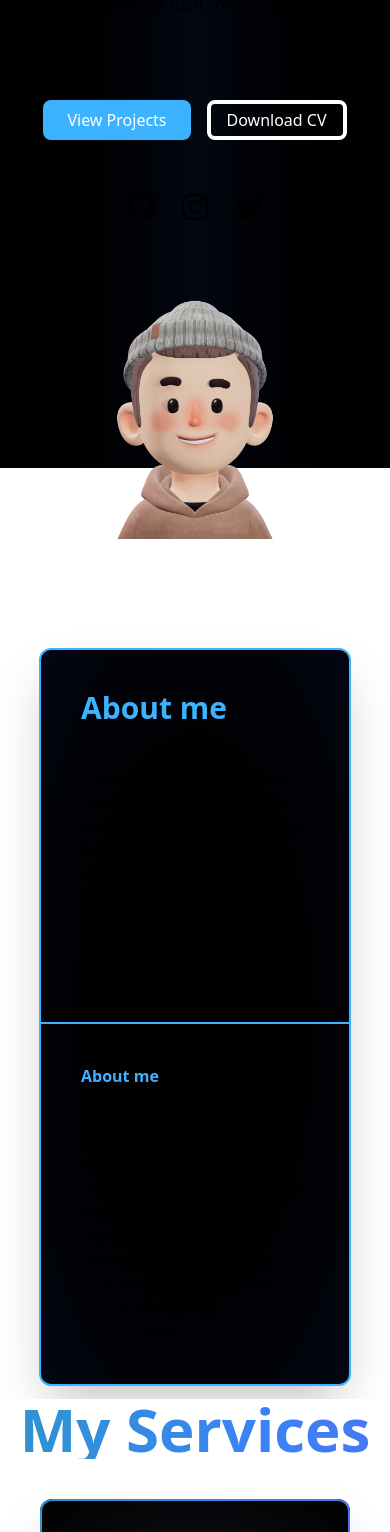
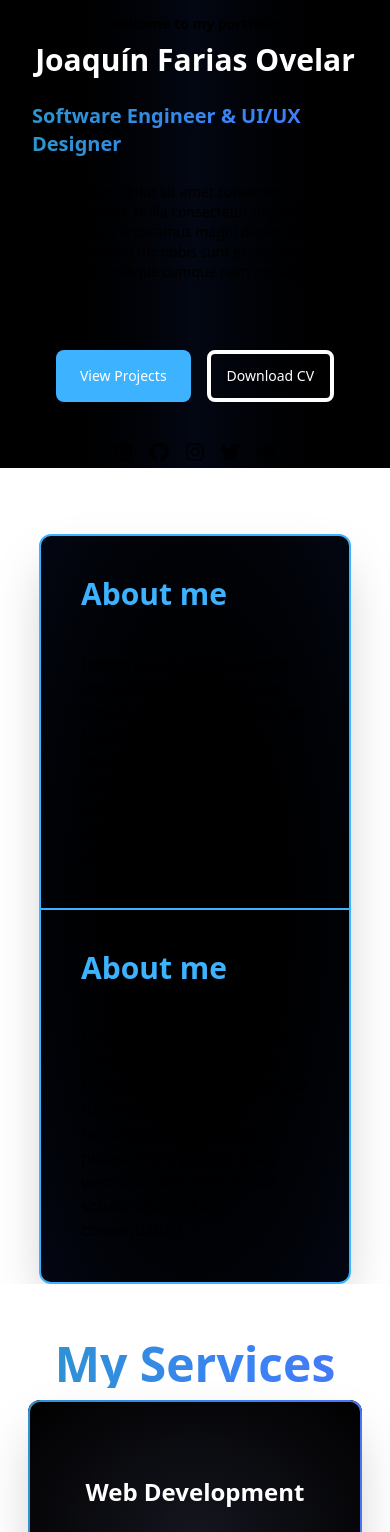
Before and after one commit to Joaco-art/Portfolio, a React (Vite) app: page / in a window 390 px wide. Shown: the part 376-1908 px from the top of the page. Built offline with nearby package versions, Linux system fonts and the light colour scheme.

Commit message:
Finishing

```diff
--- a/src/components/About.jsx
+++ b/src/components/About.jsx
@@ -2,18 +2,18 @@
 
 export default function About() {
     return (
-        <section className="flex flex-col items-center justify-center lg:snap-start w-screen h-screen overflow-hidden">
+        <section className="flex flex-col items-center justify-center lg:snap-start w-screen md:h-screen h-auto overflow-hidden p-0 md:p-10">
 
-            <div className="flex lg:flex-row flex-col items-center justify-center w-[80%] lg:h-[60%] h-auto bg-radial from-black  to-gray-950 rounded-xl mt-20 shadow-2xl border-2 border-primary">
+            <div className="flex lg:flex-row flex-col items-center justify-center w-[80%] lg:h-[60%] h-auto bg-radial from-black  to-gray-950 rounded-xl md:mt-20 mt-10 shadow-2xl border-2 border-primary">
 
                  <div className="flex flex-col items-start justify-start gap-10 p-10 w-full lg:w-[70%] h-full border-b-2 lg:border-r-2 border-primary lg:hover:w-[140%] duration-300">
                 <h2 className="lg:text-6xl text-3xl font-bold text-center text-primary">About me</h2>
-                <h3 className="lg:max-w-[70ch] max-w-[60ch] text-pretty lg:text-xl">Lorem ipsum dolor sit amet consectetur adipisicing elit. Deserunt, numquam, corrupti fugiat nisi nam sint repudiandae vel mollitia praesentium placeat quas vero iusto eos deleniti iste soluta officiis! Aut, consequatur?</h3>
+                <h3 className="lg:max-w-[70ch] max-w-[50ch] text-pretty lg:text-xl text-base">Lorem ipsum dolor sit amet consectetur adipisicing elit. Deserunt, numquam, corrupti fugiat nisi nam sint repudiandae vel mollitia praesentium placeat quas vero iusto eos deleniti iste soluta officiis! Aut, consequatur?</h3>
                 </div>
 
                 <div className="flex flex-col items-start justify-start gap-10 p-10  w-full lg:w-[70%] h-full lg:border-r-2 border-primary lg:hover:w-[140%] duration-300">
-                <h2 className="lg:text-6xl font-bold text-center text-primary">About me</h2>
-                <h3 className="max-w-[70ch] lg:text-xl">Lorem ipsum dolor sit amet consectetur adipisicing elit. Deserunt, numquam, corrupti fugiat nisi nam sint repudiandae vel mollitia praesentium placeat quas vero iusto eos deleniti iste soluta officiis! Aut, consequatur?</h3>
+                <h2 className="lg:text-6xl text-3xl font-bold text-center text-primary">About me</h2>
+                <h3 className="lg:max-w-[70ch] max-w-[50ch] text-pretty lg:text-xl text-base">Lorem ipsum dolor sit amet consectetur adipisicing elit. Deserunt, numquam, corrupti fugiat nisi nam sint repudiandae vel mollitia praesentium placeat quas vero iusto eos deleniti iste soluta officiis! Aut, consequatur?</h3>
                 </div>
 
             </div>
--- a/src/components/Card.jsx
+++ b/src/components/Card.jsx
@@ -2,10 +2,10 @@ import './global.css';
 
 export default function Card(card) {
     return (
-        <div className="relative w-full max-w-md min-w-[220px] p-5 flex flex-wrap justify-center">
-            <div className="card-border-animation flex flex-col bg-[radial-gradient(ellipse_at_center,_#14151e_0%,_#000000_100%)] text-center px-4 rounded-2xl shadow-2xl w-full h-64 md:h-80 justify-center gap-6">
-                <h3 className="text-3xl font-semibold text-text">{card.type}</h3>
-                <p className="text-lg text-gray-300">{card.desc}</p>
+        <div className="w-full max-w-md min-w-[220px] md:p-5 p-3 flex flex-wrap justify-center">
+            <div className="card-border-animation flex flex-col bg-[radial-gradient(ellipse_at_center,_#14151e_0%,_#000000_100%)] text-center md:px-4 px-3 rounded-2xl shadow-2xl w-full h-64 md:h-80 justify-center gap-6">
+                <h3 className="lg:text-3xl text-2xl font-semibold text-text">{card.type}</h3>
+                <p className="lg:text-lg text-base text-gray-300">{card.desc}</p>
             </div>
         </div>
     );
--- a/src/components/Contact.jsx
+++ b/src/components/Contact.jsx
@@ -56,7 +56,7 @@ export default function Contact() {
     };
 
     return (
-        <section className='flex flex-col snap-start items-center justify-center h-auto w-screen gap-10 px-5 py-0'>
+        <section className='relative flex flex-col snap-start items-center justify-center h-auto w-screen gap-10 px-5 py-0 p-4 md:p-10'>
             <h3 className='text-4xl font-bold text-primary drop-shadow-lg'>Do you want to work with me?</h3>
             <p className='text-lg text-gray-300 max-w-2xl text-center'>Are you seeking for a developer? I'm always looking for new projects and collaborations. If you have an idea or project in mind, feel free to contact me.</p>
 
@@ -124,8 +124,9 @@ export default function Contact() {
                 <button type="submit" className='mt-4 px-8 py-3 bg-primary text-white font-semibold rounded-lg shadow-md hover:bg-secondary transition-all duration-200'>Send request</button>
             </form>
 
-            <p>Anyway, If you feel more comfortable, you can contact me through my email: <a href="mailto:juan.garcia.dev@gmail.com" className="text-accent underline">juan.garcia.dev@gmail.com</a></p>
-            <Socials />
+            <p className="md:text-center text-pretty text-sm">Anyway, If you feel more comfortable, you can contact me through my email: <a href="mailto:juan.garcia.dev@gmail.com" className="text-accent underline">juan.garcia.dev@gmail.com</a></p>
+            <p className="absolute bottom-0 text-center text-xs">This proyect is hereby subjected to MIT license. &#169; 2025 Joaquín Farias Ovelar. </p>
+
 
             {showModal && (
                 <div className="fixed inset-0 flex items-center justify-center bg-black bg-opacity-60 z-50 transition-opacity duration-300">
--- a/src/components/Frameworks.jsx
+++ b/src/components/Frameworks.jsx
@@ -58,7 +58,7 @@ export default function Frameworks() {
     const [hoveredIndex, setHoveredIndex] = useState(null);
 
     return (
-        <section className="relative flex flex-col items-center lg:justify-center justify-start lg:snap-start w-full h-screen overflow-hidden">
+        <section className="relative flex flex-col items-center lg:justify-center justify-start lg:snap-start w-full md:h-screen h-auto overflow-hidden p-4 md:p-10">
             <motion.div
                 initial={{ opacity: 0, y: 300, x: -500 }}
                 whileInView={{ opacity: 1, y: 0, x: 0 }}
--- a/src/components/Hero.jsx
+++ b/src/components/Hero.jsx
@@ -5,43 +5,41 @@ import Socials from "./Socials";
 function Hero() {
     return (
         <section
-            className="relative flex flex-col min-h-screen w-screen overflow-hidden justify-center items-center p-4 md:p-10 bg-transparent"
+            className="flex md:flex-row md:snap-start flex-col-reverse md:min-h-screen h-auto w-screen overflow-hidden justify-center items-center p-4 md:mt-20 mt-0 bg-transparent"
         >
-            <div className="flex flex-col items-center justify-center w-full max-w-4xl h-auto gap-5 p-4 md:p-8 rounded-lg flex-1">
-                <p className="lg:text-lg text-base font-semibold">
+            <div className="flex flex-col md:items-start items-center justify-center md:w-[50%] w-full h-full md:gap-5 gap-2 p-4 md:p-8 rounded-lg">
+                <p className="xl:text-lg text-sm font-semibold">
                     Welcome to my portfolio!
                 </p>
-                <h1 className="lg:text-7xl text-3xl font-bold text-white mb-4">
+                <h1 className="xxl:text-7xl lg:text-6xl text-3xl font-bold text-white mb-4">
                     Joaquín Farias Ovelar
                 </h1>
-                <p className="lg:text-4xl text-2xl font-bold animated-gradient-text pb-4">
+                <p className="xxl:text-4xl lg:text-2xl text-xl font-bold animated-gradient-text pb-4">
                     Software Engineer & UI/UX Designer
                 </p>
-                <p className="lg:text-xl text-base max-w-[75ch] mb-10">
+                <p className="lg:text-xl text-sm md:max-w-[75ch] max-w-[50ch] mb-10">
                     Lorem ipsum dolor sit amet consectetur adipisicing elit. Nulla consectetur dignissimos beatae optio accusamus magni ducimus modi soluta maxime! Hic nobis sunt excepturi eos molestiae similique cumque nam consequuntur pariatur.
                 </p>
-                <div className="flex flex-row gap-4 lg:text-lg text-small text-gray-300 mb-8">
-                    <button className="px-6 md:py-3 py-1 bg-primary text-white rounded-lg hover:bg-secondary transition duration-300">
+                <div className="flex flex-row gap-4 md:text-lg text-small text-gray-300 mb-8">
+                    <button className="px-6 md:py-3 py-1 bg-primary text-white rounded-lg hover:bg-secondary transition duration-300 text-sm lg:text-xl">
                         View Projects
                     </button>
-                    <button className="md:px-6 px-4 md:py-3 py-1 bg-transparent border-4 border-white text-white rounded-lg hover:bg-accent transition duration-500">
+                    <button className="md:px-6 px-4 py-3 bg-transparent border-4 border-white text-white rounded-lg hover:bg-accent transition duration-500 text-sm lg:text-xl">
                         Download CV
                     </button>
                 </div>
-                <div className="w-full flex justify-center">
+                <div className="w-full flex justify-center md:justify-start duration-300">
                     <Socials/>
                 </div>
             </div>
 
-            <div className="flex flex-col items-center justify-center w-full max-w-4xl h-auto relative mt-8 md:mt-0 flex-1">
-                <div className="w-full h-full flex items-end justify-center relative">
+            <div className="flex flex-col items-center justify-center md:w-[50%] w-full h-full">
                     <img
                         src={Avatar}
                         alt="Avatar"
-                        className="w-3/4 md:w-2/3 lg:w-1/2 h-auto max-h-[60vh] md:max-h-[70vh] object-contain"
-                        style={{objectFit: 'contain'}}
+                        className="w-auto h-auto"
+
                     />
-                </div>
             </div>
         </section>
     );
--- a/src/components/Projects.jsx
+++ b/src/components/Projects.jsx
@@ -3,8 +3,7 @@
 
 export default function Projects() {
     return (
-        <section className="flex flex-col items-center justify-center lg:snap-start w-screen px-10 py-32 h-screen overflow-hidden">
-            <h2 className="text-6xl font-bold text-center">My Projects</h2>
+        <section className="flex flex-col items-center justify-center lg:snap-start w-screen px-10 py-32 md:h-screen h-auto overflow-hidden p-4 md:p-10">
 
             <div className="flex flex-row w-[80%] h-[75%]  mt-32  rounded-xl border-2 border-gray-800 ">
 
--- a/src/components/Services.jsx
+++ b/src/components/Services.jsx
@@ -6,7 +6,7 @@ import { motion } from "framer-motion";
 function Services() {
     return (
 
-      <section className="flex flex-col lg:snap-start lg:h-screen h-auto items-center justify-center w-screen overflow-hidden">
+      <section className="flex flex-col lg:snap-start lg:h-screen h-auto items-center justify-center w-screen overflow-hidden p-4 md:p-10">
         <motion.div
         initial={{ opacity: 0, y: 200, scale: 0.8 }}
         whileInView={{ opacity: 1, y: 0, scale: 1, transition: { duration: 0.5 }  }}
@@ -16,9 +16,9 @@ function Services() {
 
 
 
-        <h2 className="text-6xl font-bold text-center animated-gradient-text">My Services</h2>
+        <h2 className="lg:text-6xl text-5xl mt-10 md:mt-0 font-bold text-center animated-gradient-text">My Services</h2>
 
-        <div className="flex lg:flex-row flex-col flex-wrap w-full h-auto p-5 items-center justify-center lg:gap-5 lg:mt-10">
+        <div className="flex lg:flex-row flex-col flex-nowrap w-full h-auto md:p-5 p-0 items-center justify-center lg:gap-5 lg:mt-10 gap-0">
 
             <Card type="Web Development" desc="Creating responsive and modern websites using the latest technologies." />
             <Card type="UI/UX Design" desc="Designing user-friendly interfaces and experiences that enhance user satisfaction." />
--- a/src/components/Socials.jsx
+++ b/src/components/Socials.jsx
@@ -3,8 +3,7 @@ import { SiUpwork } from "react-icons/si";
 
 export default function Socials() {
     return (
-        <section className="flex flex-col snap-start items-center justify-center h-auto w-screen gap-10 px-5 py-0">
-            <div className="flex flex-row gap-6 text-3xl">
+            <div className="flex flex-row md:gap-6 gap-4 text-xl md:text-4xl">
                 <a href="https://www.linkedin.com/in/juan-garcia-dev/" target="_blank" rel="noopener noreferrer" className="hover:text-accent transition-colors" title="LinkedIn">
                     <FaLinkedin />
                 </a>
@@ -21,6 +20,5 @@ export default function Socials() {
                     <SiUpwork />
                 </a>
             </div>
-        </section>
     )
 }
```
